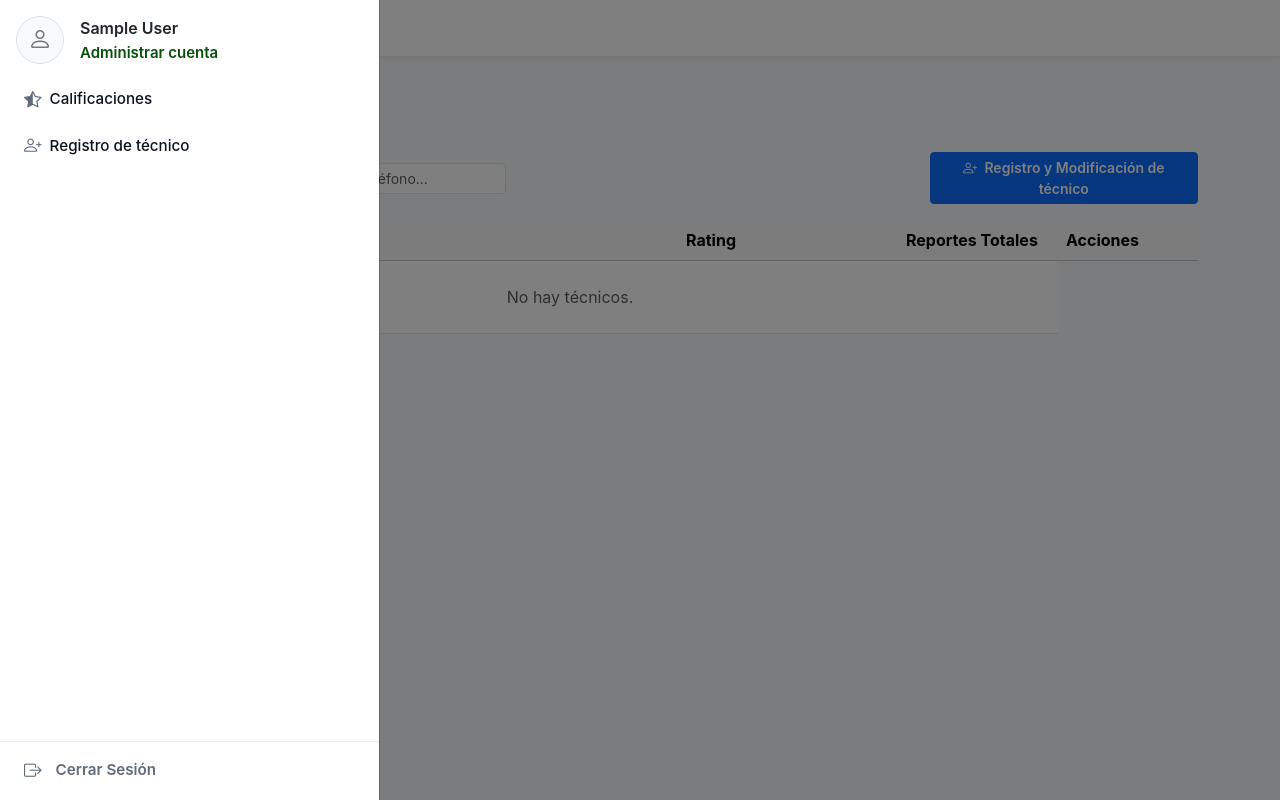
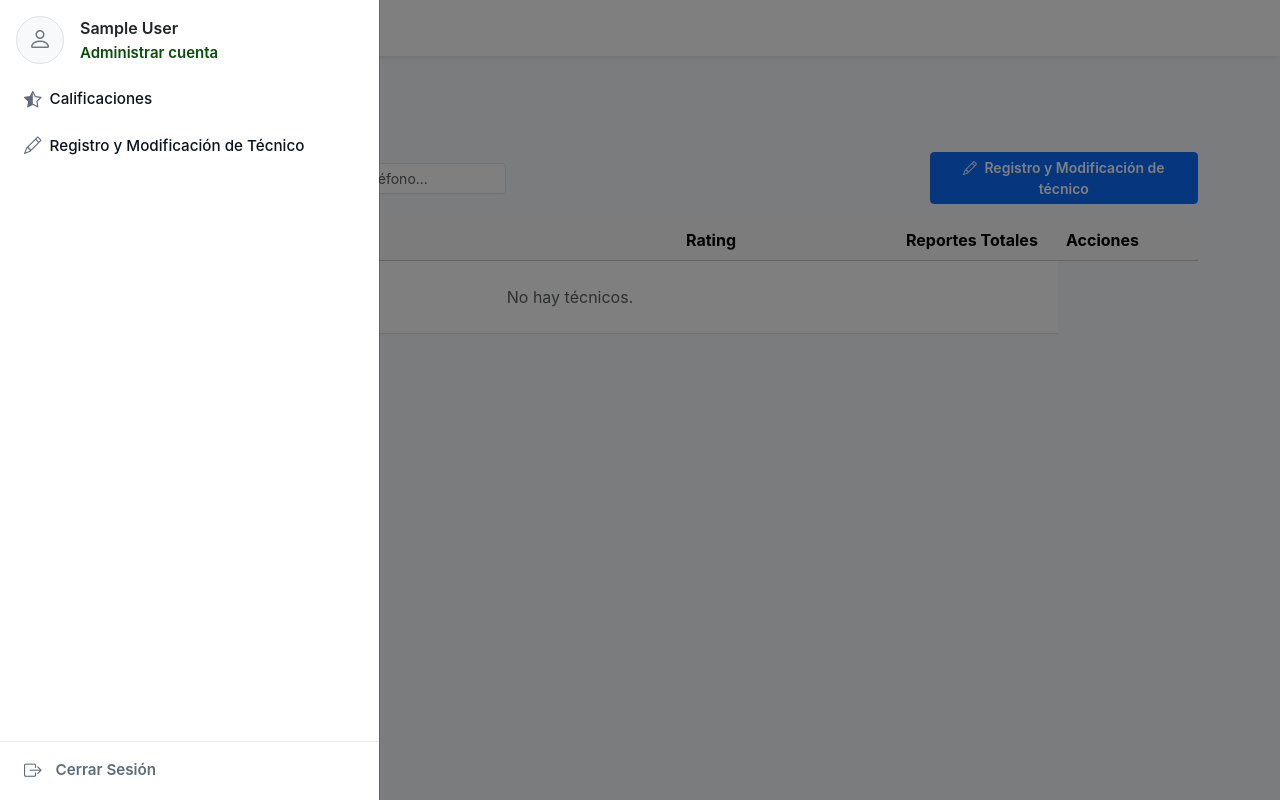
Before and after one commit to Juankjos/mapaclienetweb, a PHP site: page /rate_tec.php in a window 1280 px wide, after a click that opens the changed part. Run offline with PHP 8.4, Linux system fonts and the light colour scheme; the visitor is signed in with stand-in values (Sample User, id 1); data that the repository does not hold is empty; some libraries are stand-ins or nearby versions.

Commit message:
Cambio de título

```diff
--- a/mapa1/rate_tec.php
+++ b/mapa1/rate_tec.php
@@ -110,8 +110,8 @@ $tecnicos = $res ? $res->fetch_all(MYSQLI_ASSOC) : [];
                 Calificaciones
                 </button>
                 <button type="button" class="menu-btn" onclick="window.location.href='registro_tecnico.php'">
-                <i class="bi bi-person-plus me-2"></i>
-                Registro de técnico
+                <i class="bi bi-pencil me-2"></i>
+                Registro y Modificación de Técnico
                 </button>
                 <!-- Sin Órdenes de Servicio ni Contacto a Soporte para Mesa -->
             <?php else: ?>
@@ -145,7 +145,7 @@ $tecnicos = $res ? $res->fetch_all(MYSQLI_ASSOC) : [];
                 </div>
             <div class="d-flex gap-2 align-items-center">
                 <a id="btn-register-tec" class="btn btn-sm btn-primary" href="registro_tecnico.php">
-                    <i class="bi bi-person-plus me-1"></i> Registro y Modificación de técnico
+                    <i class="bi bi-pencil me-1"></i> Registro y Modificación de técnico
                 </a>
             </div>
         </div>
--- a/mapa1/registro_tecnico.php
+++ b/mapa1/registro_tecnico.php
@@ -46,7 +46,7 @@ if (empty($_SESSION['contrato'])) {
     </nav>
 
     <main class="container panel" style="margin-top:84px;">
-        <h3 class="mb-3">Registro de técnico</h3>
+        <h3 class="mb-3">Registro y Modificación de Técnico</h3>
 
         <!-- Selección de técnico -->
         <div class="card shadow-sm mb-3">
```
